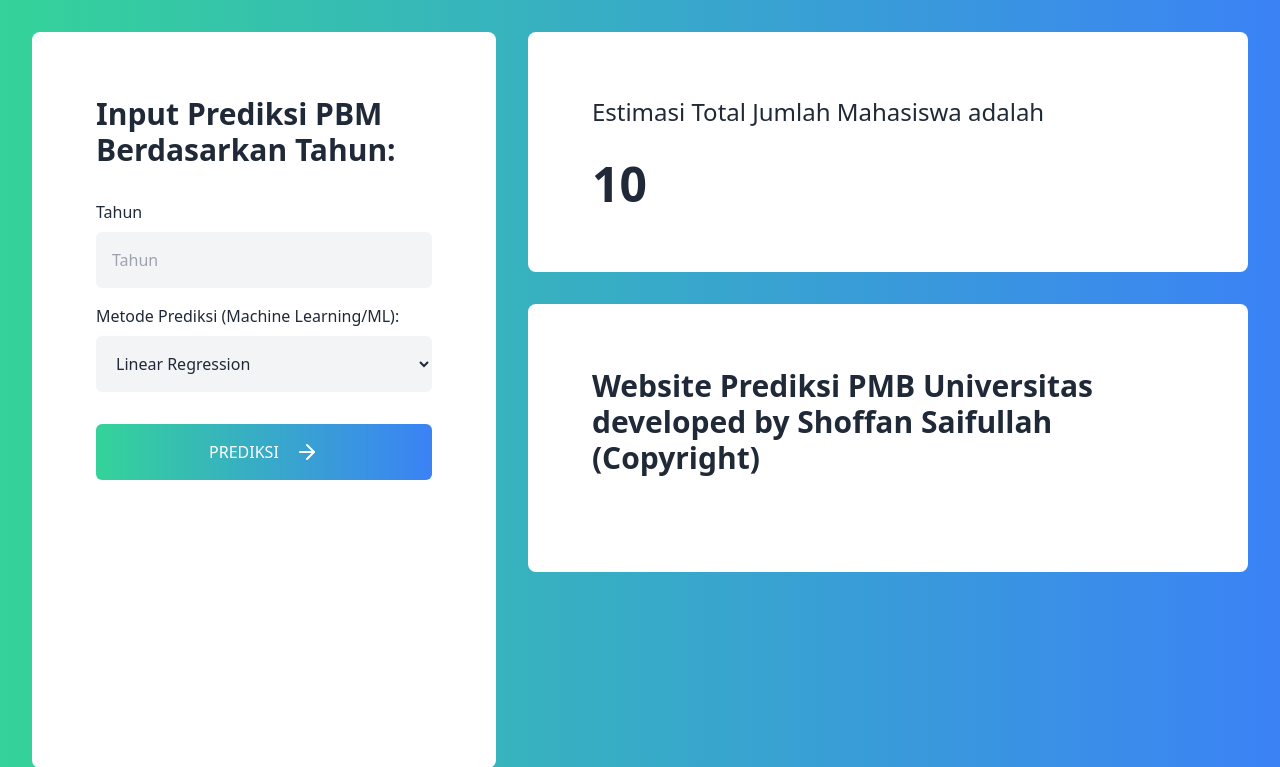
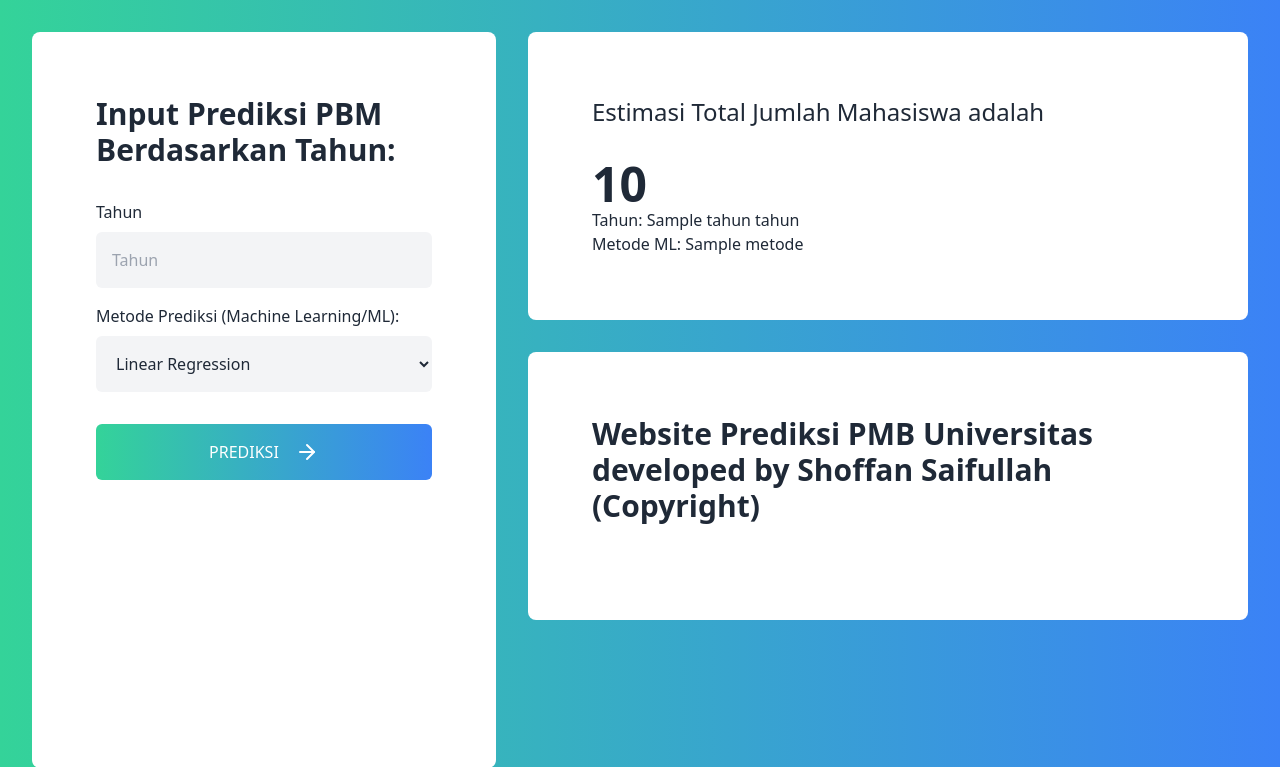
Before and after one commit to shoffan28/pmb01, a Flask app: template templates/index.html in a window 1280 px wide. Shown: the top 767 px of the page. Run offline with Flask 2, Linux system fonts and the light colour scheme; the template is opened without the code that fills it: most values are stand-ins (such as "Sample title", 1, 10 or a date in 2020); parts of the project's set-up code (start-up, migrations or seed data) failed here and were passed over.

Commit message:
Update index.html

```diff
--- a/templates/index.html
+++ b/templates/index.html
@@ -125,6 +125,8 @@
                     Estimasi Total Jumlah Mahasiswa adalah
                 </h1>
                 <h2 class="text-5xl font-bold"> {{ insurance_cost }}</h2>
+                    <p>Tahun: {{ Tahun }} tahun</p>
+                    <p>Metode ML: {{ Metode }}</p>
 <!--                {% if (insurance_cost) != 0 %}
                 <div class="mt-8">
                     <p>Usia: {{ age }} tahun</p>
```
